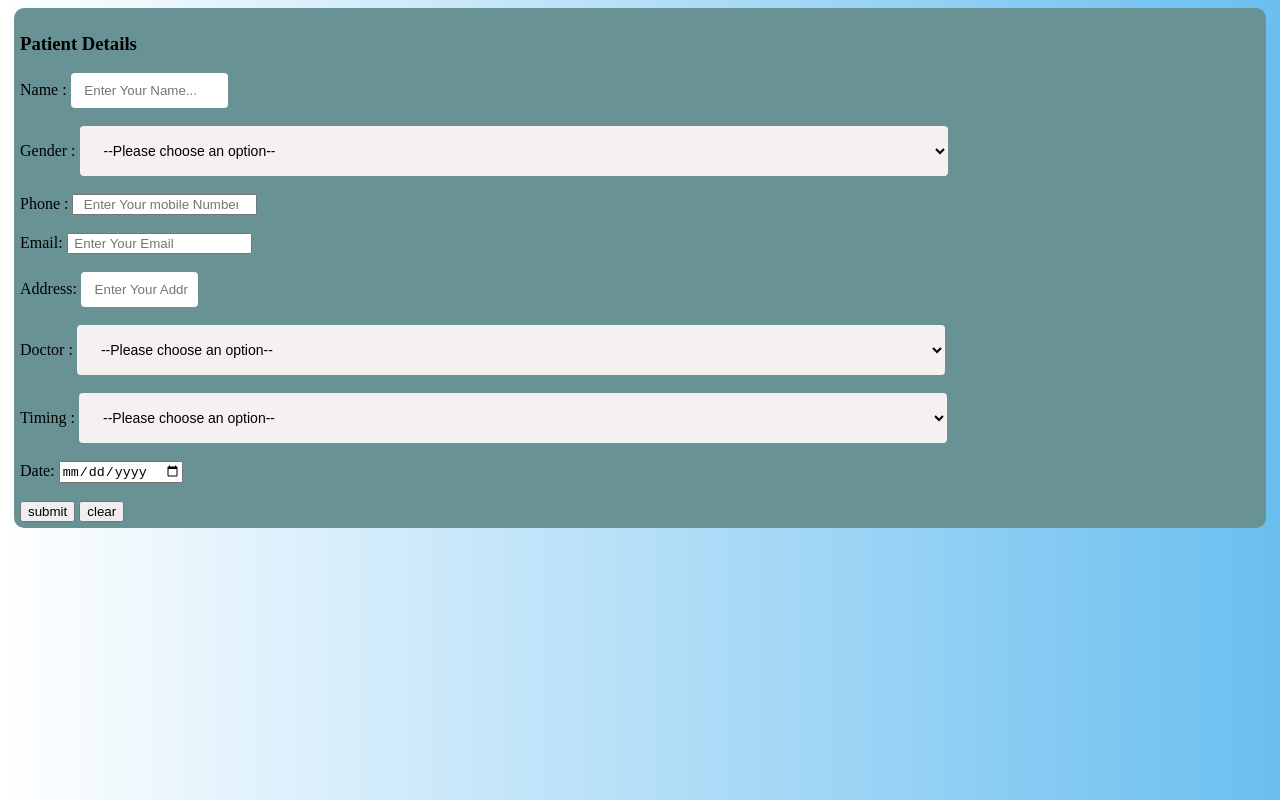
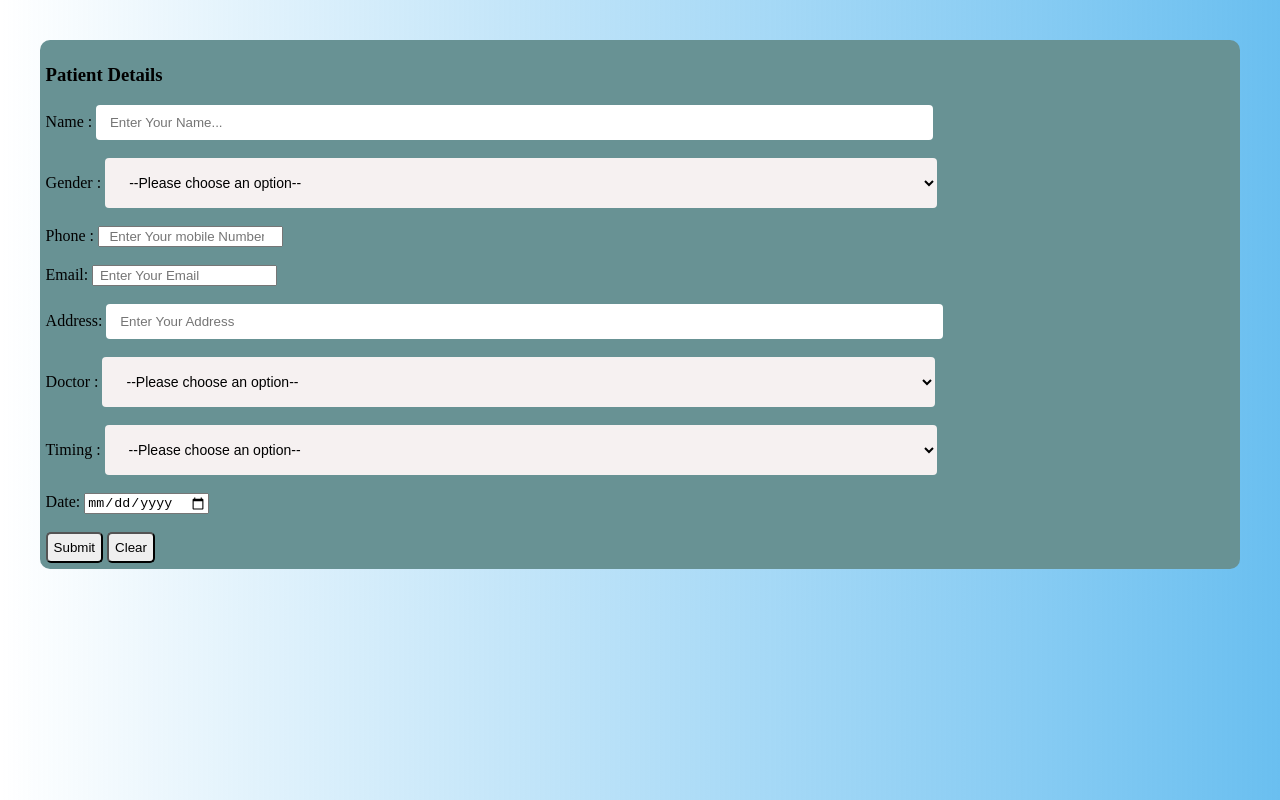
Before and after one commit to lifelong-developer10/Online-Hospital-Services, a website: page new.html in a window 1280 px wide. Drawn offline with Linux system fonts and the light colour scheme.

Commit message:
Update new.html

```diff
--- a/new.html
+++ b/new.html
@@ -5,6 +5,8 @@
     <style>
         body{
           background-image: linear-gradient(to right, rgba(255,0,0,0), rgb(106, 191, 240));
+
+          padding: 2%;
 
         }
 
@@ -55,6 +57,7 @@
   padding:6px;
   margin:6px;
   }
+
   select {
    width:70%;
     padding: 16px 20px;
@@ -63,6 +66,10 @@
     background-color: #f6f1f1;
     font-size: 14px;
 
+  }
+  .b{
+    padding:6px ;
+    border-radius: 5px;
   }
 
 
@@ -79,7 +86,7 @@
 
 
     <label> Name :</label>
-    <input type="text" name="name" size="15" placeholder=" Enter Your Name..." /> <br> <br>
+    <input type="text" name="name" size="100" placeholder=" Enter Your Name..." /> <br> <br>
 
     <label> Gender :</label>
     <select name="gender">
@@ -89,13 +96,13 @@
         <option value="Other">Other</option>
     </select><br><br>
     <label>Phone :</label>
-    <input type="number" name="phone" size="10" placeholder="  Enter Your mobile Number" /> <br> <br>
+    <input type="number" name="phone" size="50" placeholder="  Enter Your mobile Number" /> <br> <br>
 
     <label>Email:</label>
     <input type="email" id="email" name="email" placeholder=" Enter Your Email" /> <br><br>
 
     <label>Address:</label>
-    <input type="text" name="address" size="10" placeholder=" Enter Your Address" /> <br> <br>
+    <input type="text" name="address" size="100" placeholder=" Enter Your Address" /> <br> <br>
 
     <label>Doctor :</label>
     <label>
@@ -122,8 +129,8 @@
             value="21/12/1972"><br><br>
 
 
-        <input type="submit" value="submit" />
-        <input type="reset" value="clear" />
+        <input type="submit" class="b" value="Submit" />
+        <input type="reset" class="b" value="Clear" />
 </form>
 
 </body>
```
